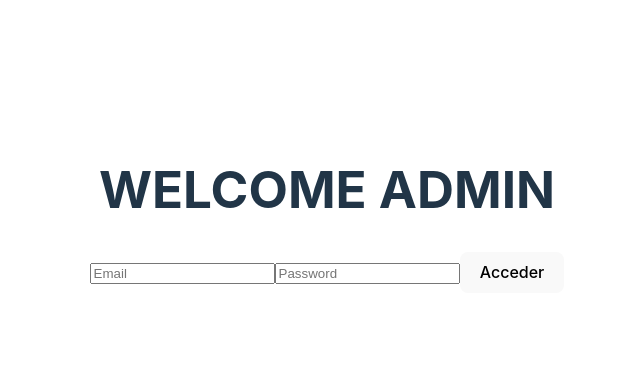
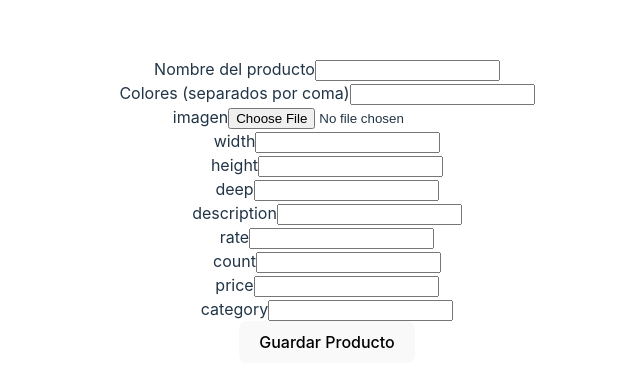
Before and after one commit to JuanCarlosAld2/interfaz-Admin, a React (Vite) app: page /Product in a window 1280 px wide. Before the commit this address led to /. Shown: the part 190-576 px from the top of the page, without its empty margins (313-953 px from the left). Built offline with nearby package versions, Linux system fonts and the light colour scheme.

Commit message:
se crea form-create de product y custom

```diff
--- a/src/App.jsx
+++ b/src/App.jsx
@@ -3,6 +3,8 @@ import {Routes,Route,useLocation,useNavigate} from 'react-router-dom'
 import './App.css'
 import Login from './components/Login/Login';
 import Home from './components/Home/Home';
+import FormCustom from './components/FormCustom/FormCustom';
+import { CreateProduct } from './components/CreateProduct/createProduct';
 
 function App() {
 
@@ -21,15 +23,18 @@ function App() {
     }
  }
 
- useEffect(() => {
-  !access && navigate('/');
-}, [access, navigate]);
+//  useEffect(() => {
+//   !access && navigate('/');
+// }, [access, navigate]);
 
   return (
     <>
         <Routes>
-          <Route path='/' element={<Login login={login}/>}></Route>
+          <Route path={'/'} element={<Login login={login}/>}></Route>
           <Route path={'/home'} element={<Home/>}></Route>
+          <Route path={'/custom'} element={<FormCustom/>}></Route>
+          <Route path={'/Product'} element={<CreateProduct/>}></Route>
+
         </Routes>
 
     </>
--- /dev/null
+++ b/src/components/CreateProduct/createProduct.jsx
@@ -0,0 +1,167 @@
+import React, {  useState } from 'react';
+import { useDispatch } from "react-redux";
+import {crearProduct} from '../../redux/actions/actions'
+import axios from 'axios';
+
+
+export const CreateProduct = (props) => {
+    const dispatch = useDispatch();
+    const [productData, setProductData] = useState({
+        name: "",
+        colors: "",
+        width: "",
+        height: "",
+        deep: "",
+        description: "",
+        rate: "",
+        count: "",
+        price: "",
+        category: ""
+    });
+
+    const [image, setImage] = useState("")
+    const [loading, setLoading] = useState(false);
+
+
+const uplooadImage = async (e) => {
+  const files = e.target.files;
+  const data = new FormData();
+  data.append("file", files[0]);
+  data.append("upload_preset", "proyecto");
+  setLoading(true);
+
+  try {
+    const response = await axios.post(
+      "https://api.cloudinary.com/v1_1/dgbmueahi/upload",
+      data
+    );
+
+    setImage(response.data.secure_url);
+    console.log(response.data.secure_url);
+    setLoading(false);
+  } catch (error) {
+    console.error("Error al subir la imagen: ", error);
+    setLoading(false);
+  }
+};
+
+
+
+    const handleInputs = (e) => {
+      const { name, value } = e.target;
+      setProductData({
+        ...productData,
+        [name]: value,
+      });
+    };
+
+
+  const handleSubmit = (e) => {
+      e.preventDefault();
+    // Creas un objeto con la estructura esperada
+    const formattedData = {
+    name: productData.name,
+    colors: [productData.colors],
+    image:image,
+    measures: {
+      width: productData.width,
+      height: productData.height,
+      deep: productData.deep,
+    },
+    description: productData.description,
+    rating: {
+      rate: Number(productData.rate),
+      count: Number(productData.count),
+    },
+    price: Number(productData.price),
+    category: [productData.category],
+  };
+
+  // Llamas a la acción de Redux pasando el objeto formateado
+  dispatch(crearProduct(formattedData));
+};
+
+
+
+    return (
+        <form onSubmit={handleSubmit} encType='multipart/form-data' action='/product/create' method='POST' >
+            <label htmlFor="name">Nombre del producto</label>
+            <input type="text" value={productData.name} name="name" onChange={handleInputs} />
+
+            <br />
+
+            <label htmlFor="colors">Colores (separados por coma)</label>
+            <input type="text" value={productData.colors} name="colors" onChange={handleInputs} />
+
+            <br/>
+
+            <label htmlFor="image">imagen</label>
+            <input type="file"  name="image" onChange={uplooadImage} />
+
+            <br/>
+
+            <label htmlFor="width">width</label>
+            <input type="text" value={productData.width} name="width" onChange={handleInputs} />
+
+            <br/>
+
+            <label htmlFor="height">height</label>
+            <input type="text" value={productData.height} name="height" onChange={handleInputs} />
+
+            <br/>
+
+            <label htmlFor="deep">deep</label>
+            <input type="text" value={productData.deep} name='deep' onChange={handleInputs}/>
+
+            <br/>
+
+            <label htmlFor="description">description</label>
+            <input type="text" value={productData.description} name='description' onChange={handleInputs} />
+
+            <br/>
+
+            <label htmlFor="rate">rate</label>
+            <input type="text" value={productData.rate} name='rate' onChange={handleInputs}/>
+
+            <br/>
+
+            <label htmlFor="count">count</label>
+            <input type="text" value={productData.count} name='count' onChange={handleInputs}/>
+
+            <br/>
+
+            <label htmlFor="price">price</label>
+            <input type="text" value={productData.price} name='price' onChange={handleInputs}/>
+
+            <br/>
+
+            <label htmlFor="category">category</label>
+            <input type="text" value={productData.category} name='category' onChange={handleInputs} />
+            <br/>
+            <button type="submit">Guardar Producto</button>
+        </form>
+    );
+};
+
+
+
+
+// const uplooadImage = async (e) =>{
+//   const files = e.target.files;
+//   const data = new FormData();
+//   data.append("file",files[0]);
+//   data.append("upload_preset","proyecto");
+//   setLoading(true);
+//   const res = await fetch (
+//     "https://api.cloudinary.com/v1_1/dgbmueahi/upload",
+//     {
+//       method:"POST",
+//       body: data,
+//     }
+//   )
+//   const file = await res.json();
+//   //console.log(res);
+//   setImage(file.secure_url)
+//   console.log(file.secure_url);
+//   setLoading(false)
+// }
--- /dev/null
+++ b/src/components/FormCustom/FormCustom.jsx
@@ -0,0 +1,102 @@
+import React, { useState,useEffect } from 'react'
+import { useDispatch} from 'react-redux';
+import {createCustom} from '../../redux/actions/actions'
+
+
+
+function FormCustom() {
+
+    const dispatch =useDispatch();
+
+    const [dataCustom, setDataCustom] = useState({
+        "name":"",
+        "lastName":"",
+        "nikName":"",
+        "email":"",
+        "password":"",
+        "phoneNumber":"",
+        "shippingAddress":"",
+    })
+
+    const[errors,setErrors]=useState({
+        "name":"",
+        "lastName":"",
+        "nikName":"",
+        "email":"",
+        "password":"",
+        "phoneNumber":"",
+        "shippingAddress":"",
+    })
+
+
+
+
+
+    const handleInputs = (e) => {
+        const { name, value } = e.target;
+        setDataCustom({
+          ...dataCustom,
+          [name]: value,
+        });
+
+
+
+
+      };
+
+
+
+    const handleSubmit = (e)=>{
+        e.preventDefault()
+
+        dispatch(createCustom(dataCustom))
+
+    }
+
+
+  return (
+   <form onSubmit={handleSubmit}>
+        <h2>CREATE CUSTOMER</h2>
+        <br/>
+        <label htmlFor="name">Name: </label>
+        <input type="text" name='name' value={dataCustom.name} onChange={handleInputs} placeholder='required field' />
+
+        <br/>
+
+        <label htmlFor="lastName">Last Name: </label>
+        <input type="text" name='lastName' value={dataCustom.lastName} onChange={handleInputs} placeholder='required field' />
+
+        <br/>
+
+        <label htmlFor="nikName">NikName: </label>
+        <input type="text" name='nikName' value={dataCustom.nikName} onChange={handleInputs} placeholder='required field' />
+
+        <br/>
+
+        <label htmlFor="email">Enter a email: </label>
+        <input type="email" name='email' value={dataCustom.email} onChange={handleInputs} placeholder='required field'  />
+
+        <br/>
+
+        <label htmlFor="password">Enter a password: </label>
+        <input type="text" name='password' value={dataCustom.password} onChange={handleInputs} placeholder='required field' />
+
+        <br/>
+
+        <label htmlFor="phoneNumber">Phone Number: </label>
+        <input type="tel" name='phoneNumber' value={dataCustom.phoneNumber} onChange={handleInputs} placeholder='field not necessary' />
+
+        <br/>
+
+        <label htmlFor="shippingAddress">shipping Address: </label>
+        <input type="text" name='shippingAddress' value={dataCustom.shippingAddress} onChange={handleInputs} placeholder='field not necessary'/>
+
+        <br/>
+
+        <button type='submit'>Crear cliente</button>
+
+   </form>
+  )
+}
+
+export default FormCustom
--- a/src/components/Login/validations.js
+++ b/src/components/Login/validations.js
@@ -27,33 +27,3 @@ if (data.email.length < 1) {
 }
 
 };
-
-export const validateForm = (data,setErrors,errors) =>{
-
-if(data.name){
-    if (data.name.length > 10) {
-        setErrors({...errors, name: "el nombre es muy largo"})
-    }else{
-        setErrors({...errors, name:""})
-    }
-}
-
-if(data.difficulty){
-    if (data.difficulty < 1 || data.difficulty > 5 ){
-        setErrors({...errors, difficulty:"la difcultad debe ser entre 1 y 5 "})
-    }else{
-        setErrors({...errors, difficulty:""})
-    }
-}
-
-if(data.duration){
-    if(data.duration < 30 || data.duration > 120){
-        setErrors({...errors, duration:"la duracion no puede ser menor a 30 m ni mayor a 120 m"})
-    }else{
-        setErrors({...errors, duration: ""})
-    }
-}
-
-
-
-}
--- /dev/null
+++ b/src/redux/actions/actions.js
@@ -0,0 +1,32 @@
+import axios from "axios";
+
+export function createCustom(data) {
+  return async (dispatch) => {
+    try {
+      const URL = "http://localhost:3001/user/create-customer"; // Corregir la coma a un punto y coma
+      await axios.post(URL, data);
+      alert("cliente creado con exito")
+    } catch (error) {
+      alert("Error al crear custom")
+      console.error("Error al crear custom:", error);
+    }
+  };
+}
+
+
+
+export function crearProduct(product) {
+  return async (dispatch)=>{
+    try {
+      // console.log("actions:::",product);
+        const URL = "http://localhost:3001/product/create"
+        await axios.post(URL,product)
+        alert("producto creado con exito")
+    } catch (error) {
+      console.error(
+        "No se puedo crear producto",
+        error.message
+      );
+    }
+  }
+}
```
